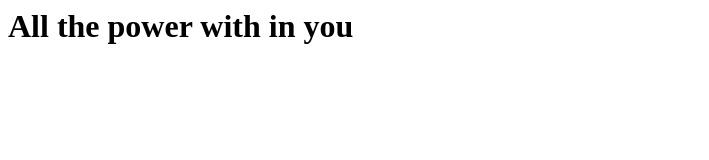
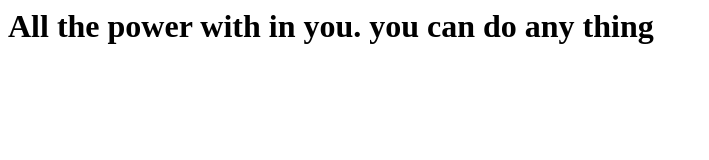
Before and after one commit to surajkore/LibararyManegment, a plain HTML site: page index.html in a window 1280 px wide. Shown: the whole page, without its empty margins (0-709 px from the left). Drawn offline with Linux system fonts and the light colour scheme.

Commit message:
this is second commit added extra message

```diff
--- a/index.html
+++ b/index.html
@@ -1,6 +1,6 @@
 <html>
 <body>
-<h1>All the power with in you</h1>
+<h1>All the power with in you. you can do any thing</h1>
 </body>
 
 </html>
```
